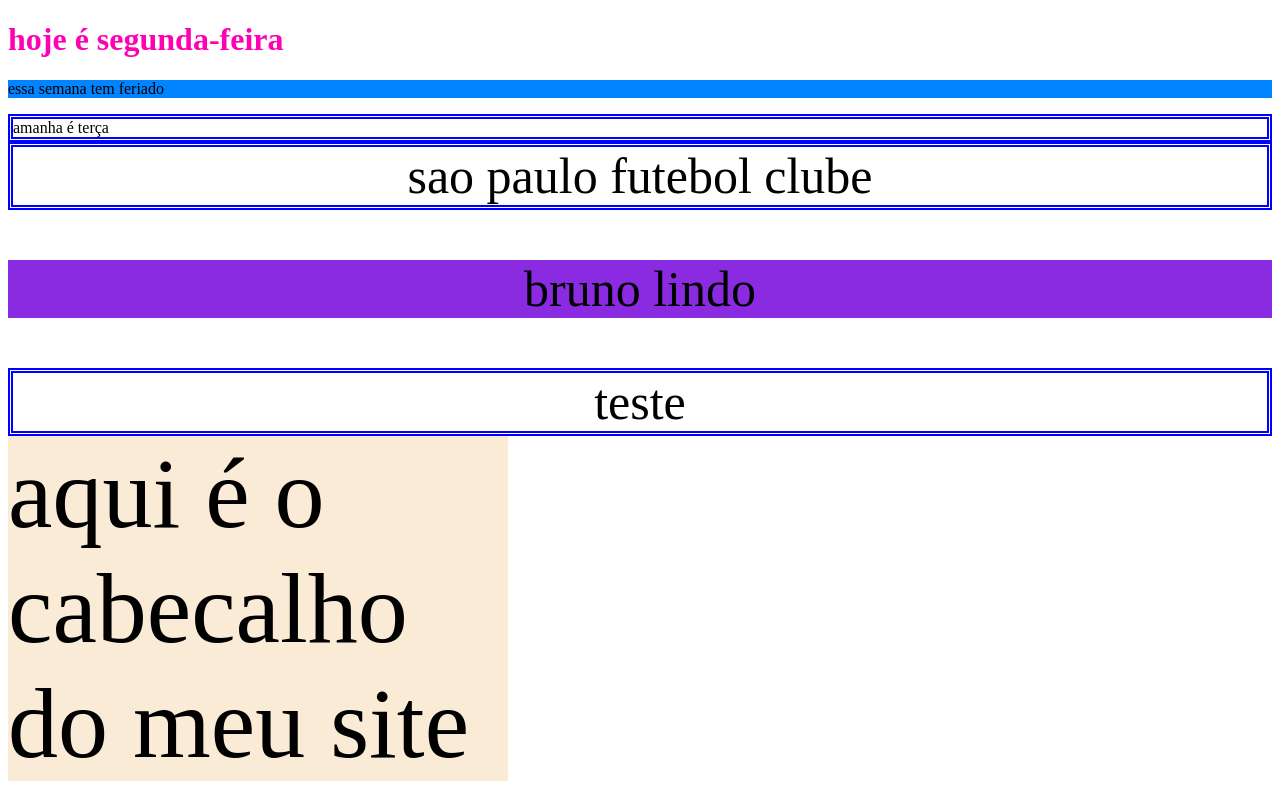
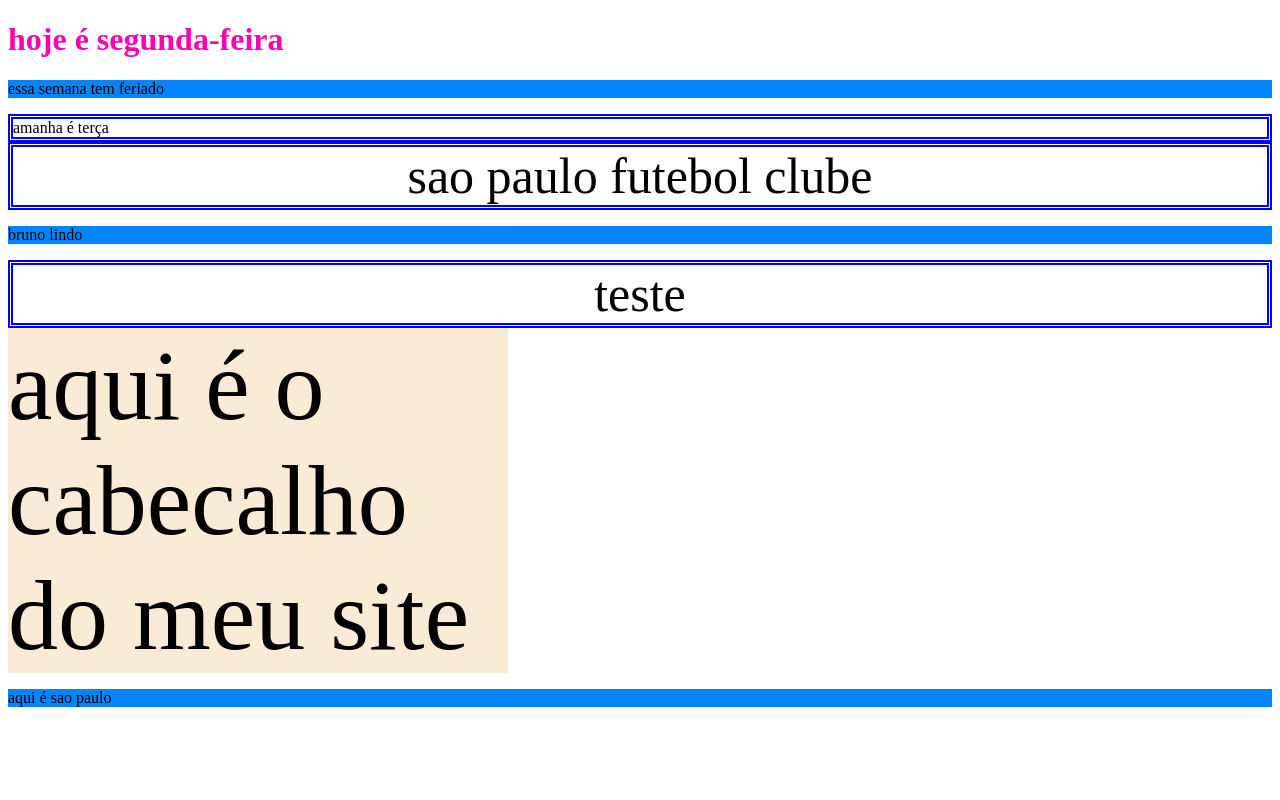
Before and after one commit to higor420/teste, a plain HTML site: page index.html in a window 1280 px wide. Drawn offline with Linux system fonts and the light colour scheme.

Commit message:
atualizacao do arquivo index.html

```diff
--- a/index.html
+++ b/index.html
@@ -16,12 +16,12 @@
     <div class="maior">
         sao paulo futebol clube
     </div>
-    <section class="maior">
         <p>bruno lindo</p>
         <div class="maior">teste</div>
     </section>
     <header id="cabecalho">
         aqui é o cabecalho do meu site
     </header>
+    <p>aqui é sao paulo</p>
 </body>
 </html>
```
